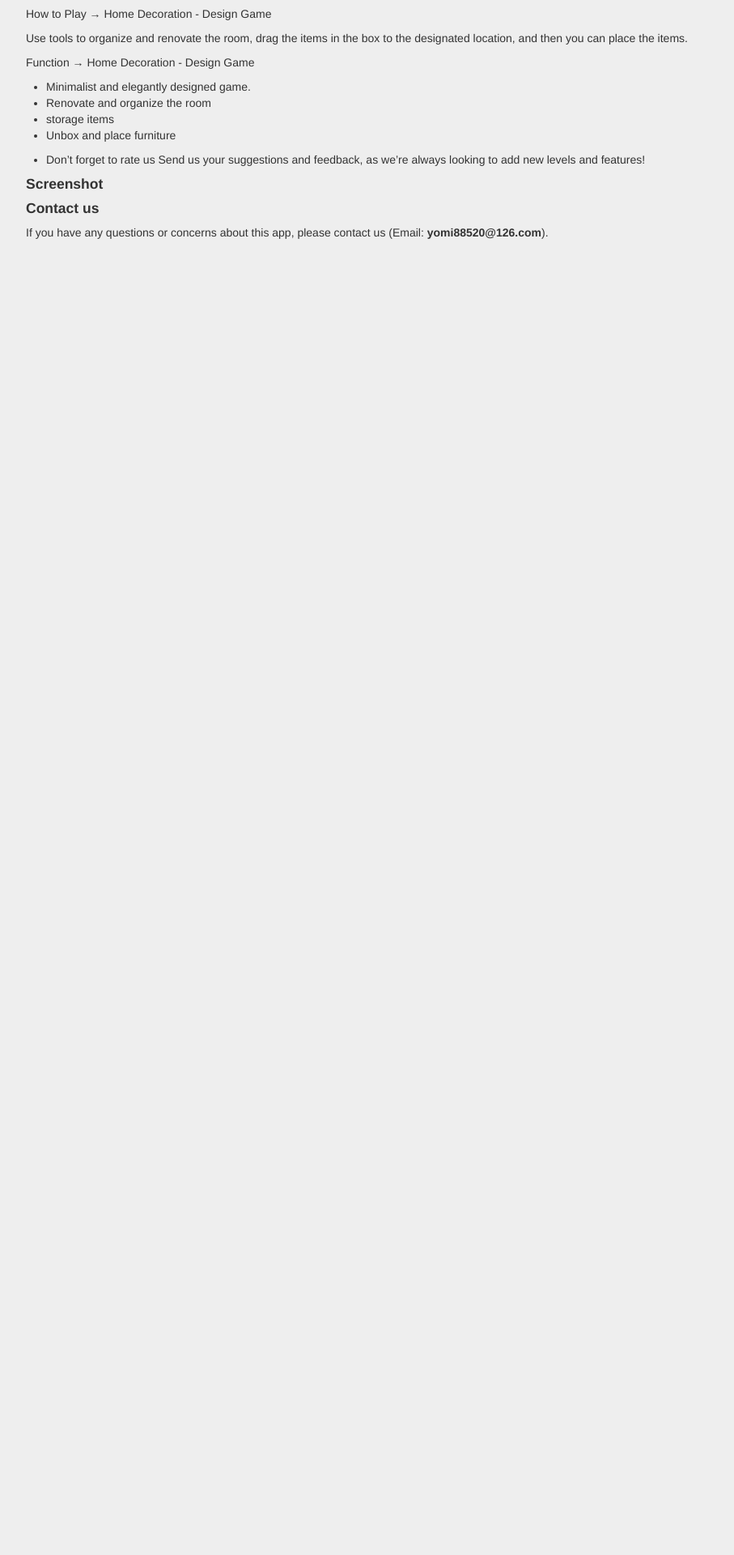
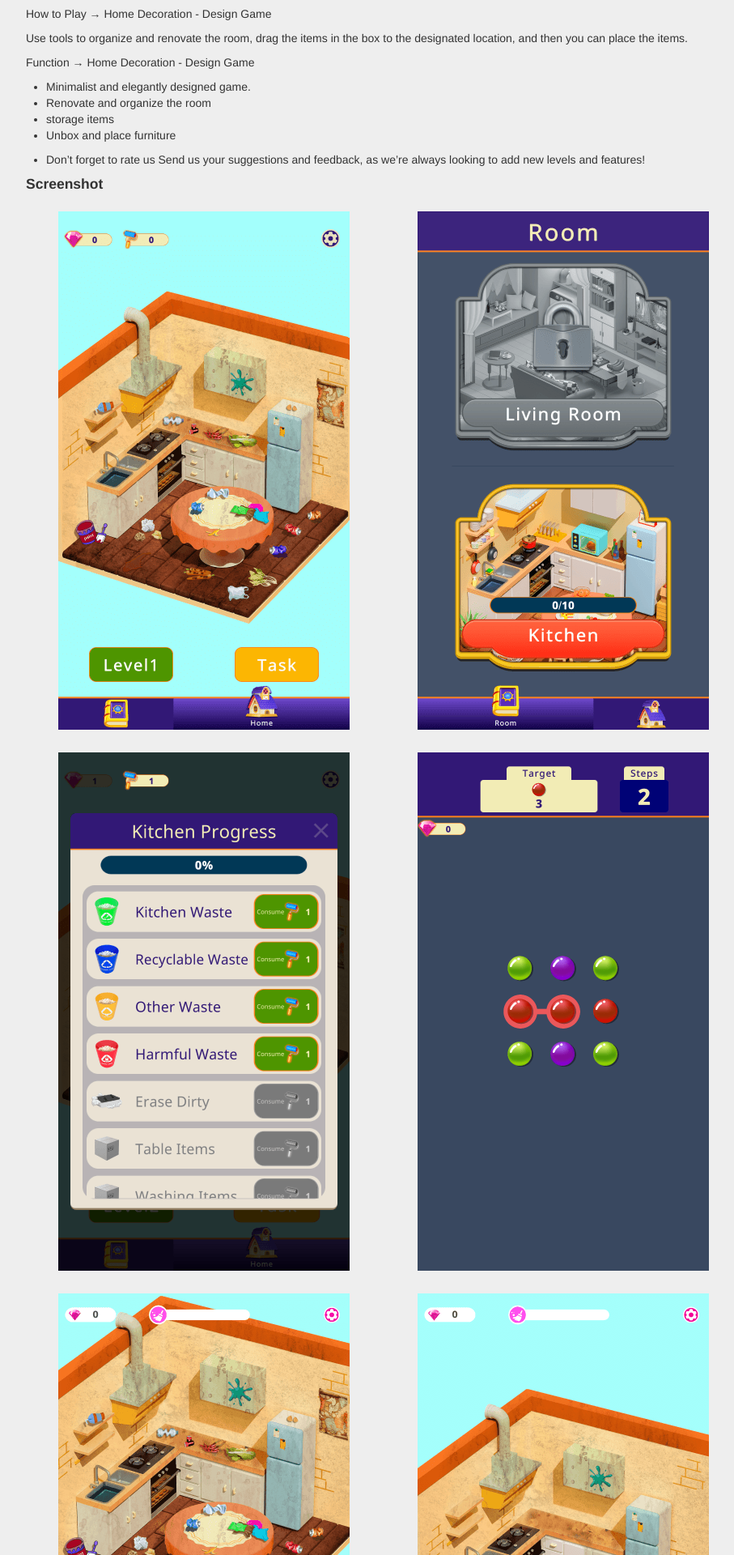
Before and after one commit to yomigames/yomigames.github.io, a Jekyll site: the page built from _posts/2023-07-02-sim001.md, in a window 1280 px wide. Shown: the part 384-2304 px from the top of the page at 81% size, without its empty margins (128-1035 px from the left). Built offline with Jekyll 4.4.1, drawn with Linux system fonts in a browser that asks for light colours; comment, search, counter and statistics services are not loaded; before the commit the page ends 900 px from its top, so only the background shows below that.

Commit message:
no message

```diff
--- a/_posts/2023-07-02-sim001.md
+++ b/_posts/2023-07-02-sim001.md
@@ -42,6 +42,28 @@ Send us your suggestions and feedback, as we're always looking to add new levels
 </style>
 
 
+<figure>
+<img src="images\ss\sim001\1.png" width="360" height="640">
+</figure>
+<figure>
+<img src="images\ss\sim001\2.png" width="360" height="640">
+</figure>
+<figure>
+<img src="images\ss\sim001\3.png" width="360" height="640">
+</figure>
+<figure>
+<img src="images\ss\sim001\4.png" width="360" height="640">
+</figure>
+<figure>
+<img src="images\ss\sim001\5.png" width="360" height="640">
+</figure>
+<figure>
+<img src="images\ss\sim001\6.png" width="360" height="640">
+</figure>
+<figure>
+<img src="images\ss\sim001\7.png" width="360" height="640">
+</figure>
+
 
 
 #### Contact us
```
